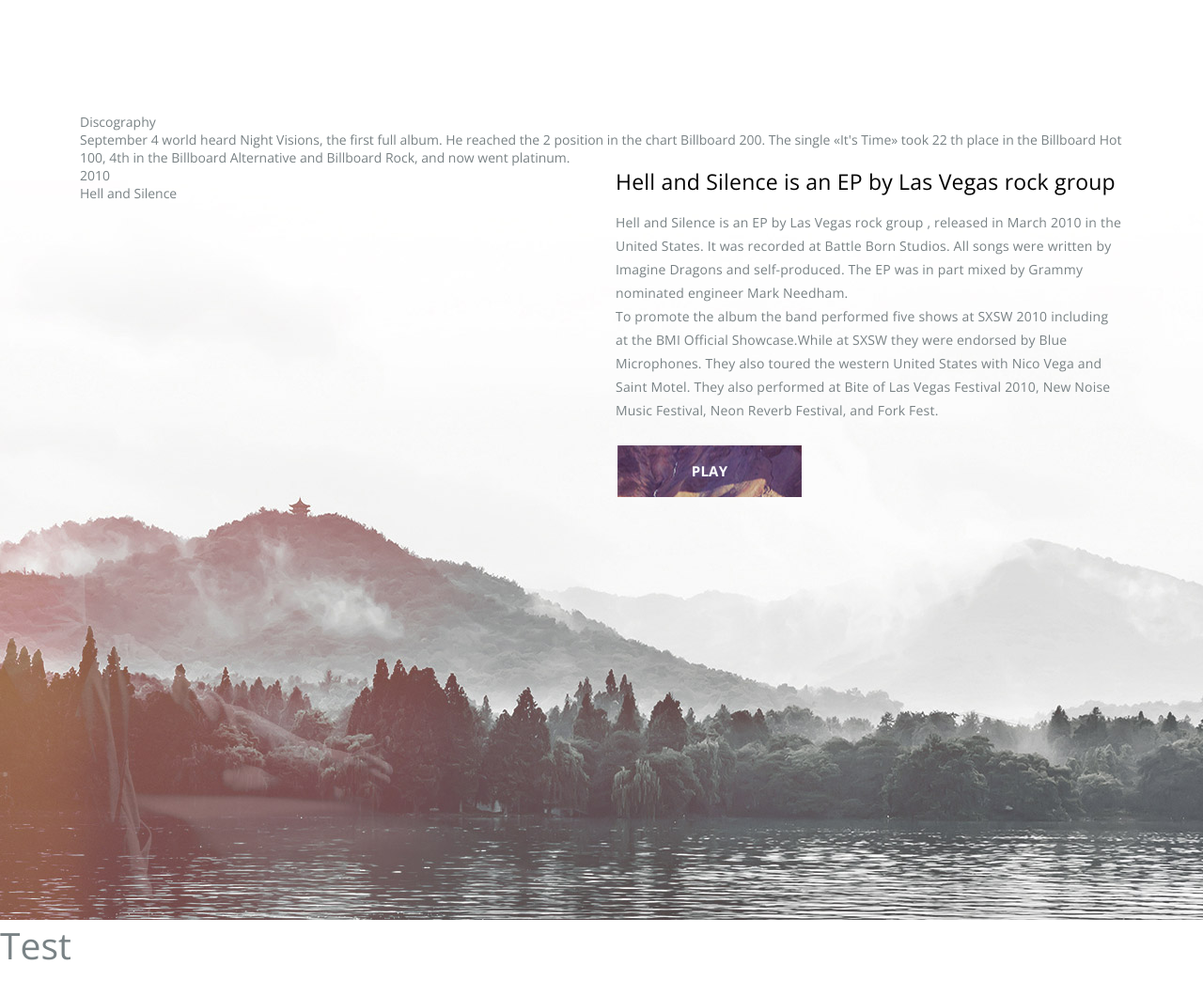
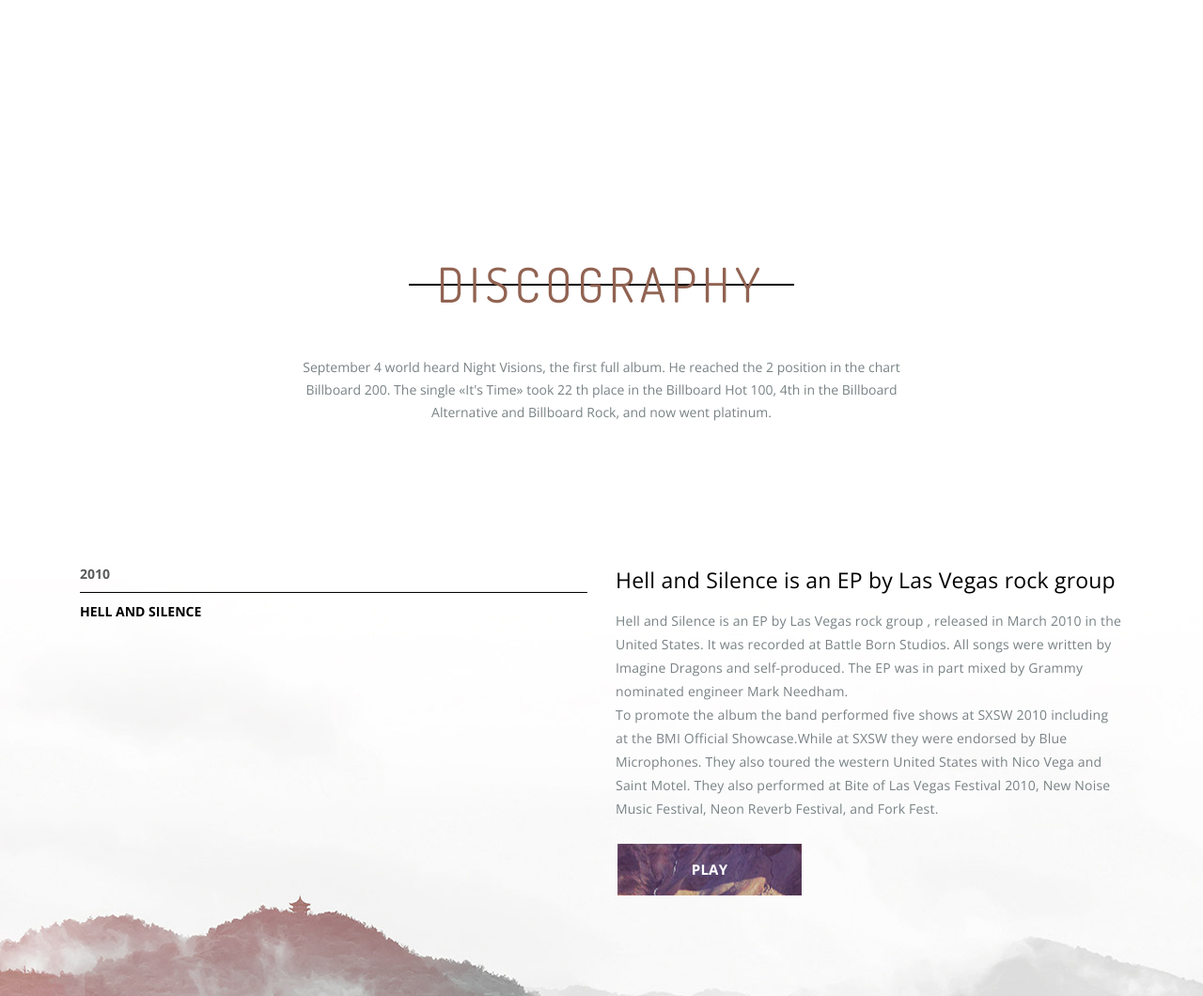
Before and after one commit to skrym/music, a plain HTML site: page index.html in a window 1280 px wide. Shown: the part 880-1940 px from the top of the page at 94% size. Before the commit the page ends 1912 px from the top, so only its background shows below. Drawn offline with nearby package versions, Linux system fonts and the light colour scheme.

Commit message:
title and date are finished

```diff
--- a/scss/layout/_buttons.scss
+++ b/scss/layout/_buttons.scss
@@ -47,4 +47,9 @@
       width: calc(100% + 30px);
     }
   }
+
+  &__text {
+    position: relative;
+    z-index: 1;
+  }
 }
--- /dev/null
+++ b/scss/layout/_date.scss
@@ -0,0 +1,18 @@
+.date {
+  margin-bottom: 40px;
+
+  &__time {
+    font-weight: 700;
+    color: rgba(0, 0, 0, .65);
+    text-transform: uppercase;
+  }
+
+  &__title {
+    border-top: 1px solid #000;
+    margin: 10px 0 0;
+    padding-top: 10px;
+    font-weight: 700;
+    color: #000;
+    text-transform: uppercase;
+  }
+}
--- /dev/null
+++ b/scss/layout/_title.scss
@@ -0,0 +1,56 @@
+.title {
+  text-align: center;
+  color: #000;
+  margin: 150px 0;
+
+  @media (max-width: $mobile) {
+    margin: 100px 0 50px;
+  }
+
+  &__caption {
+    font: 51px $dosis;
+    letter-spacing: 5.9px;
+    text-transform: uppercase;
+    margin-bottom: 45px;
+
+    @media (min-width: $mobile-portrait) and (max-width: $mobile) {
+      font-size: 35px;
+    }
+
+    @media (max-width: $mobile-portrait) {
+      font-size: 32px;
+    }
+
+    &-text {
+      position: relative;
+      z-index: 1;
+
+      &::before {
+        @include size(calc(100% + 60px), 2px);
+        @include pos($l: -30px, $t: 50%, $z: -1);
+        content: '';
+        background: #000;
+
+        @media (max-width: $mobile-portrait) {
+          display: none;
+        }
+      }
+
+      &--red {
+        color: #916352;
+      }
+
+    }
+  }
+
+  &__text {
+    color: $grey;
+    line-height: 24px;
+    padding: 0 20%;
+
+    @media (max-width: $mobile) {
+      padding: 0;
+    }
+  }
+
+}
--- a/scss/styles.scss
+++ b/scss/styles.scss
@@ -6,6 +6,8 @@
 // Layout
 @import "layout/_general";
 @import "layout/_buttons";
+@import "layout/_date";
+@import "layout/_title";
 
 // Page styles
 @import "modules/_header";
```
Also changed, not shown: index.html (+2 -0 lines), css/styles.css, 1 other file.
